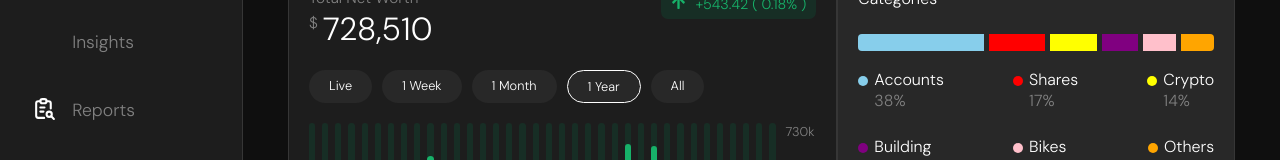
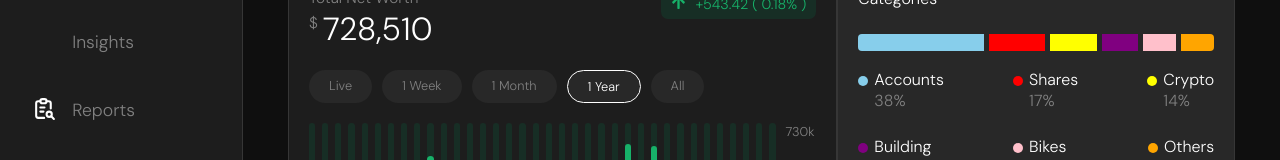
Before and after one commit to Achyut770/dashboardUi, a React (Create React App) app: page / in a window 1280 px wide. Shown: the part 146-306 px from the top of the page. Built offline with nearby package versions, Linux system fonts and the light colour scheme; some icons are missing.

Commit message:
Changes barNav

```diff
--- a/package.json
+++ b/package.json
@@ -6,11 +6,7 @@
     "@testing-library/jest-dom": "^5.17.0",
     "@testing-library/react": "^13.4.0",
     "@testing-library/user-event": "^13.5.0",
-    "apexcharts": "^3.45.1",
-    "chart.js": "^4.4.1",
     "react": "^18.2.0",
-    "react-apexcharts": "^1.4.1",
-    "react-chartjs-2": "^5.2.0",
     "react-dom": "^18.2.0",
     "react-icons": "^4.12.0",
     "react-scripts": "5.0.1",
--- a/src/componemts/Dashboard/DashboardMiddle/DashboardMiddleleft.jsx
+++ b/src/componemts/Dashboard/DashboardMiddle/DashboardMiddleleft.jsx
@@ -50,8 +50,6 @@ const chartDatas = {
 };
 
 
-
-
 const DashboardMiddleleft = () => {
     const [navItem, setNavItem] = useState(navChart[3])
     return (
@@ -69,7 +67,7 @@ const DashboardMiddleleft = () => {
                 <div className='chartNavContainer'>{navChart.map((items) => <div onClick={() => setNavItem(() => items)} key={items} className={navItem === items ? 'chartNavIndv selectedChartNavIndex' : "chartNavIndv "}>{items}</div>)}</div>
                 <BarChart data={chartDatas[navItem].dataArray} horizontalData={chartDatas[navItem].horizontalData} />
             </div>
-            <div className='dashboardMiddleLeft_Bottom_Res'>Charts cants be shown in this small device</div>
+            <div className='dashboardMiddleLeft_Bottom_Res'>Charts cant be shown in this small device</div>
         </div>
     )
 }
--- a/src/componemts/Dashboard/DashboardMiddle/styles/DashboardMiddleLeft.css
+++ b/src/componemts/Dashboard/DashboardMiddle/styles/DashboardMiddleLeft.css
@@ -26,21 +26,21 @@
     /* display: none; */
 }
 
-
-
-.selectedChartNavIndex {
-    border: 1px solid var(--white-text);
-}
-
 .chartNavIndv {
     background-color: var(--dashboardMiddle_Right_bg);
     padding: 7px 20px;
     border-radius: 40px;
-    color: var(--white-text);
+    color: var(--grey-text);
     font-size: 0.8rem;
     cursor: pointer;
     white-space: nowrap;
 }
+
+.selectedChartNavIndex {
+    color: var(--white-text);
+    border: 1px solid var(--white-text);
+}
+
 
 
 .dashboardMiddleLeft_Top {
```
Also changed, not shown: 1 other file (tests, documents, lock files or other folders).
